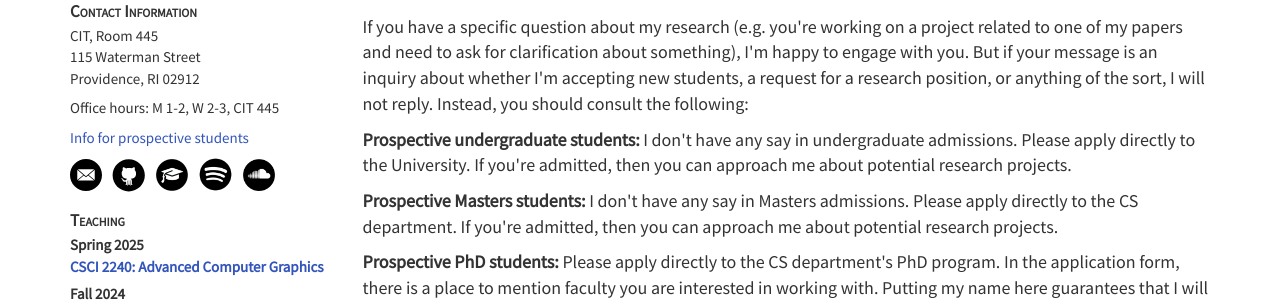
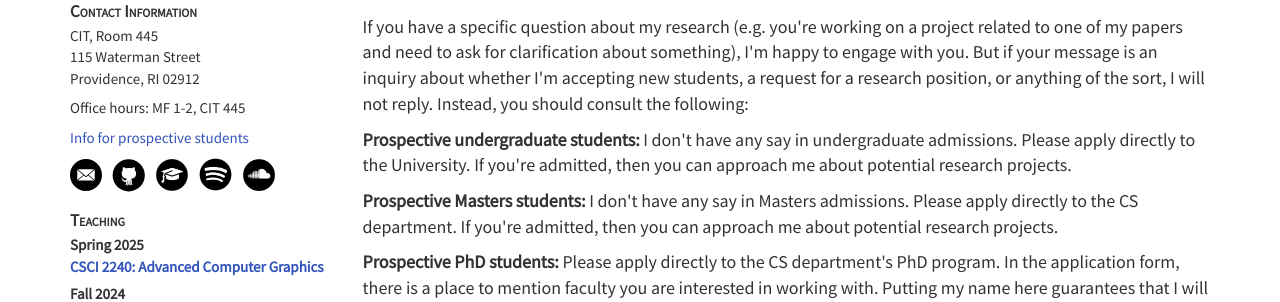
Before and after one commit to dritchie/dritchie.github.io, a Jekyll site: the page built from prospective_students.html, in a window 1280 px wide. Shown: the part 464-766 px from the top of the page. Built offline with Jekyll 4.4.1, drawn with Linux system fonts in a browser that asks for light colours.

Commit message:
Update hours.

```diff
--- a/_includes/sidebar.html
+++ b/_includes/sidebar.html
@@ -14,7 +14,7 @@
 	<div>CIT, Room 445</div>
 	<div>115 Waterman Street</div>
 	<div>Providence, RI 02912</div>
-	<div id='officehours'>Office hours: M 1-2, W 2-3, CIT 445</div>
+	<div id='officehours'>Office hours: MF 1-2, CIT 445</div>
 	<!-- <div id='officehours'>Office hours: <a target="_blank" href="https://calendar.app.google/rF4NNqTHDAnyhqYy5">Book a slot</a></div> -->
 	<div id='prospectives'>
 		<a target='_blank' href='/prospective_students.html'>Info for prospective students</a>
```
